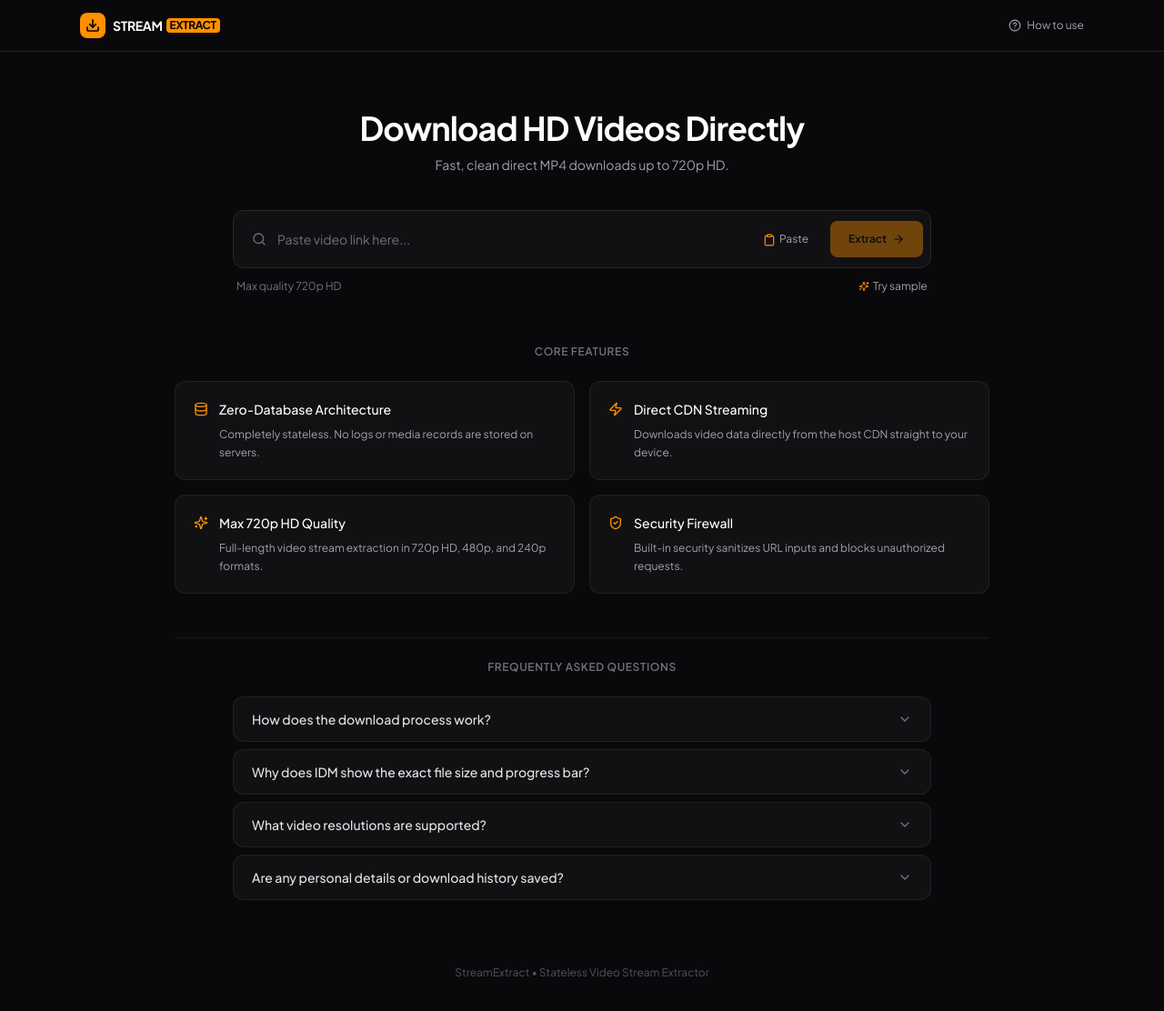
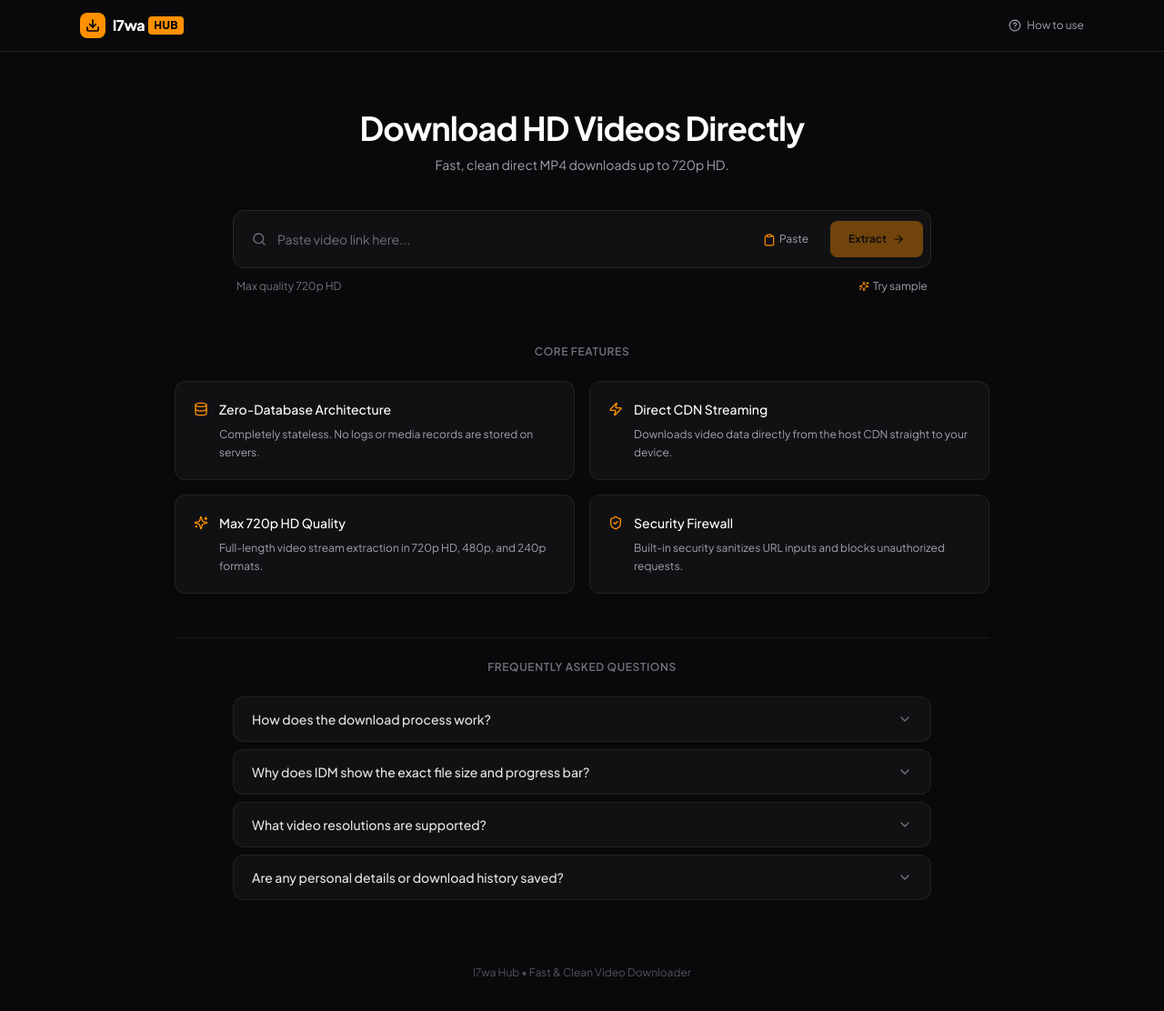
Before and after one commit to KamalAassab/ph-dd, a Next.js app: page / in a window 1280 px wide. Shown: the top 1112 px of the page at 91% size. Built offline with nearby package versions, Linux system fonts and the light colour scheme.

Commit message:
feat: rebrand site to 'l7wa Hub' with classic black & orange aesthetic

```diff
--- a/src/app/layout.tsx
+++ b/src/app/layout.tsx
@@ -17,13 +17,13 @@ const monoFont = JetBrains_Mono({
 });
 
 export const metadata: Metadata = {
-  title: 'PH Video Downloader - Fast 720p HD Video Extractor (yt-dlp Engine)',
-  description: 'Download high quality 720p HD, 480p, 360p videos instantly with yt-dlp extraction engine and direct browser download.',
-  keywords: ['video downloader', '720p downloader', 'yt-dlp video extractor', 'fast mp4 downloader', 'nextjs video downloader'],
-  authors: [{ name: 'Stream Extract Engine' }],
+  title: 'l7wa Hub - Fast HD Video Downloader',
+  description: 'Download high quality 720p HD, 480p, and 240p videos directly with l7wa Hub.',
+  keywords: ['l7wa Hub', 'video downloader', '720p downloader', 'fast mp4 downloader', 'nextjs video downloader'],
+  authors: [{ name: 'l7wa Hub' }],
   openGraph: {
-    title: 'PH Video Downloader - Direct 720p HD Video Extractor',
-    description: 'Ultra-fast yt-dlp video extraction and browser-direct downloading.',
+    title: 'l7wa Hub - Fast HD Video Downloader',
+    description: 'Ultra-fast video extraction and direct downloading with l7wa Hub.',
     type: 'website',
   },
 };
--- a/src/components/FeaturesAndFaq.tsx
+++ b/src/components/FeaturesAndFaq.tsx
@@ -124,7 +124,7 @@ export default function FeaturesAndFaq() {
 
       {/* Footer */}
       <footer className="pt-6 text-center text-xs text-zinc-600">
-        <p>StreamExtract • Stateless Video Stream Extractor</p>
+        <p>l7wa Hub • Fast & Clean Video Downloader</p>
       </footer>
     </div>
   );
--- a/src/components/Navbar.tsx
+++ b/src/components/Navbar.tsx
@@ -11,15 +11,15 @@ export default function Navbar({ onOpenGuide }: NavbarProps) {
   return (
     <header className="w-full border-b border-zinc-800/80 bg-[#09090b] sticky top-0 z-40">
       <div className="max-w-6xl mx-auto px-4 sm:px-6 h-14 flex items-center justify-between">
-        {/* Brand Logo */}
+        {/* Brand Logo: l7wa Hub */}
         <div className="flex items-center gap-2">
           <div className="w-7 h-7 rounded-lg bg-[#ff9000] flex items-center justify-center">
             <Download className="w-4 h-4 text-black stroke-[2.5]" />
           </div>
-          <div className="flex items-center gap-1 font-bold text-sm tracking-tight">
-            <span className="text-white">STREAM</span>
-            <span className="bg-[#ff9000] text-black px-1 rounded text-xs font-bold">
-              EXTRACT
+          <div className="flex items-center gap-1 font-bold text-base tracking-tight">
+            <span className="text-white font-extrabold">l7wa</span>
+            <span className="bg-[#ff9000] text-black px-1.5 py-0.5 rounded text-xs font-black uppercase tracking-wide">
+              Hub
             </span>
           </div>
         </div>
```
